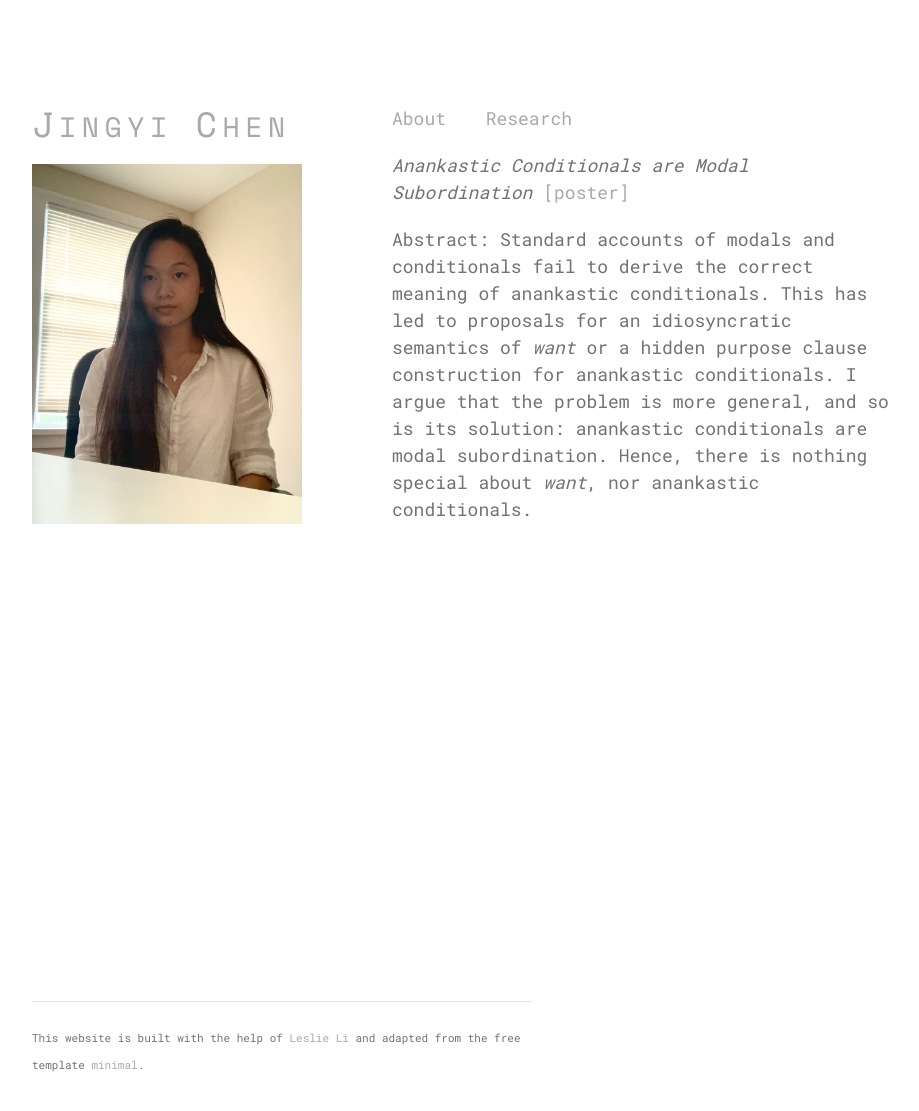
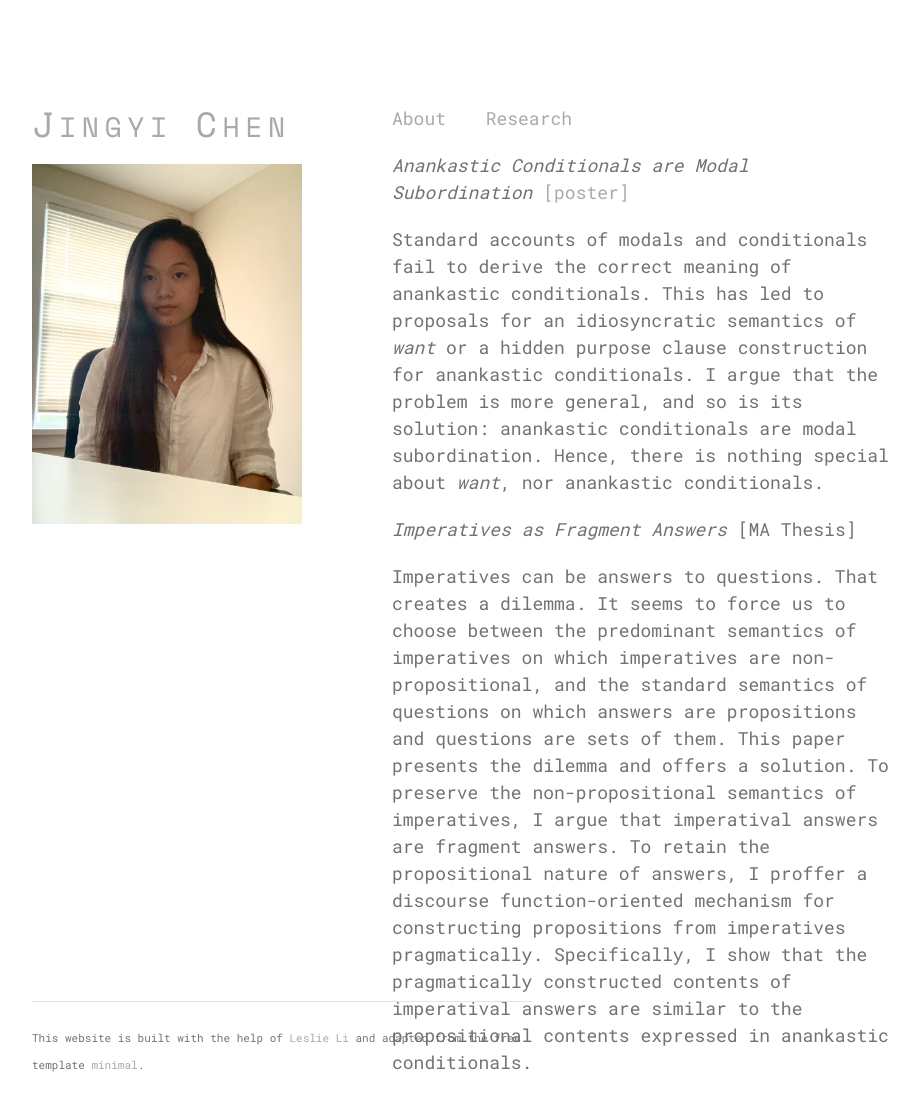
Before and after one commit to Jingyichenn/jingyichen.org, a Jekyll site: the page built from research.md, in a window 1280 px wide and 1146 px high. Shown: the top 1111 px of the window, without its empty margins (178-1097 px from the left). Built offline with Jekyll 4.4.1, drawn with Linux system fonts in a browser that asks for light colours.

Commit message:
Update research.md

```diff
--- a/research.md
+++ b/research.md
@@ -4,4 +4,8 @@ layout: default
 
 *Anankastic Conditionals are Modal Subordination* [[poster]](static/Poster.pdf)
 
-Abstract: Standard accounts of modals and conditionals fail to derive the correct meaning of anankastic conditionals. This has led to proposals for an idiosyncratic semantics of *want* or a hidden purpose clause construction for anankastic conditionals. I argue that the problem is more general, and so is its solution: anankastic conditionals are modal subordination. Hence, there is nothing special about *want*, nor anankastic conditionals.
+Standard accounts of modals and conditionals fail to derive the correct meaning of anankastic conditionals. This has led to proposals for an idiosyncratic semantics of *want* or a hidden purpose clause construction for anankastic conditionals. I argue that the problem is more general, and so is its solution: anankastic conditionals are modal subordination. Hence, there is nothing special about *want*, nor anankastic conditionals.
+
+*Imperatives as Fragment Answers* [MA Thesis]
+
+Imperatives can be answers to questions. That creates a dilemma. It seems to force us to choose between the predominant semantics of imperatives on which imperatives are non-propositional, and the standard semantics of questions on which answers are propositions and questions are sets of them. This paper presents the dilemma and offers a solution. To preserve the non-propositional semantics of imperatives, I argue that imperatival answers are fragment answers. To retain the propositional nature of answers, I proffer a discourse function-oriented mechanism for constructing propositions from imperatives pragmatically. Specifically, I show that the pragmatically constructed contents of imperatival answers are similar to the propositional contents expressed in anankastic conditionals.
```
